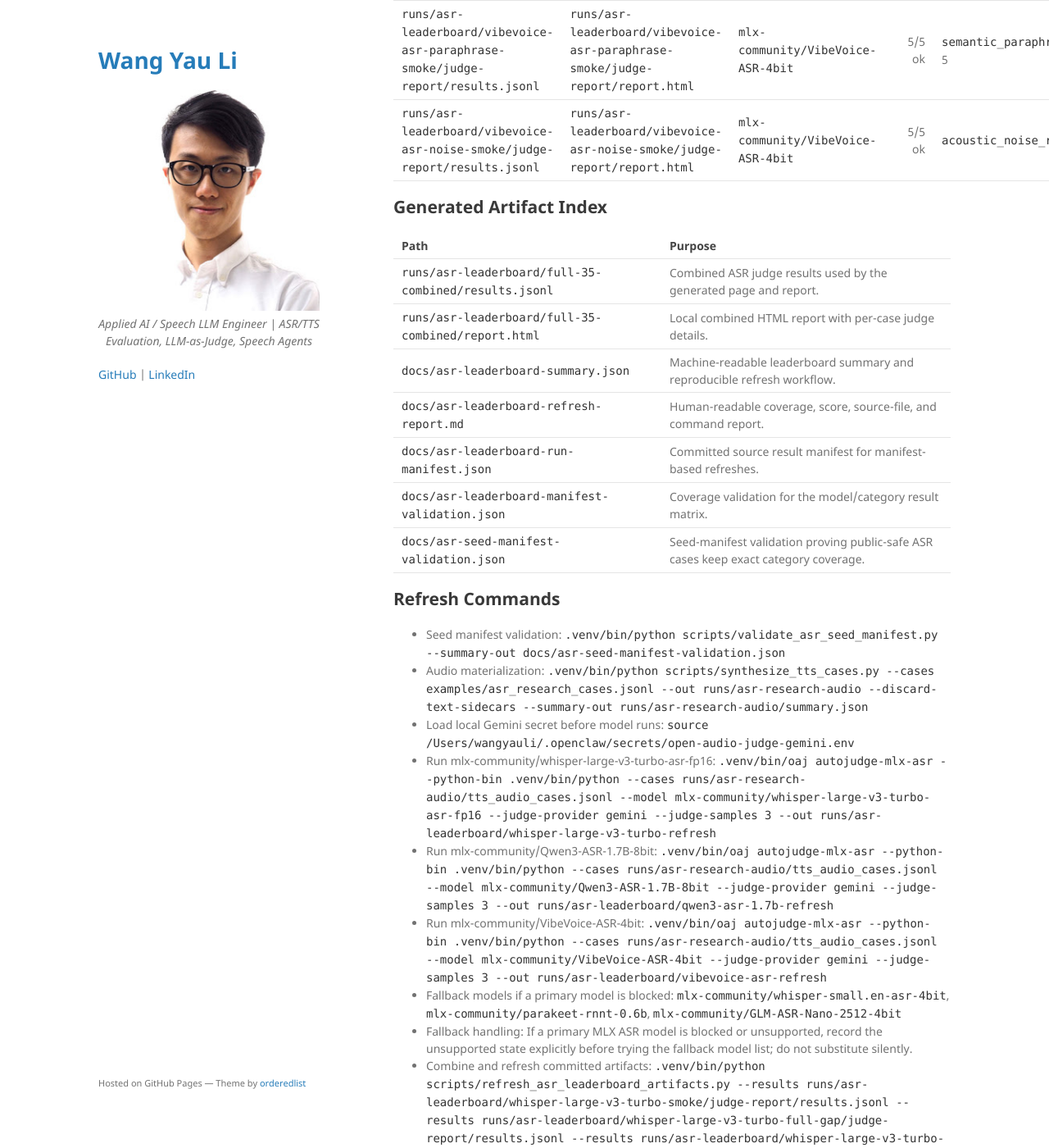
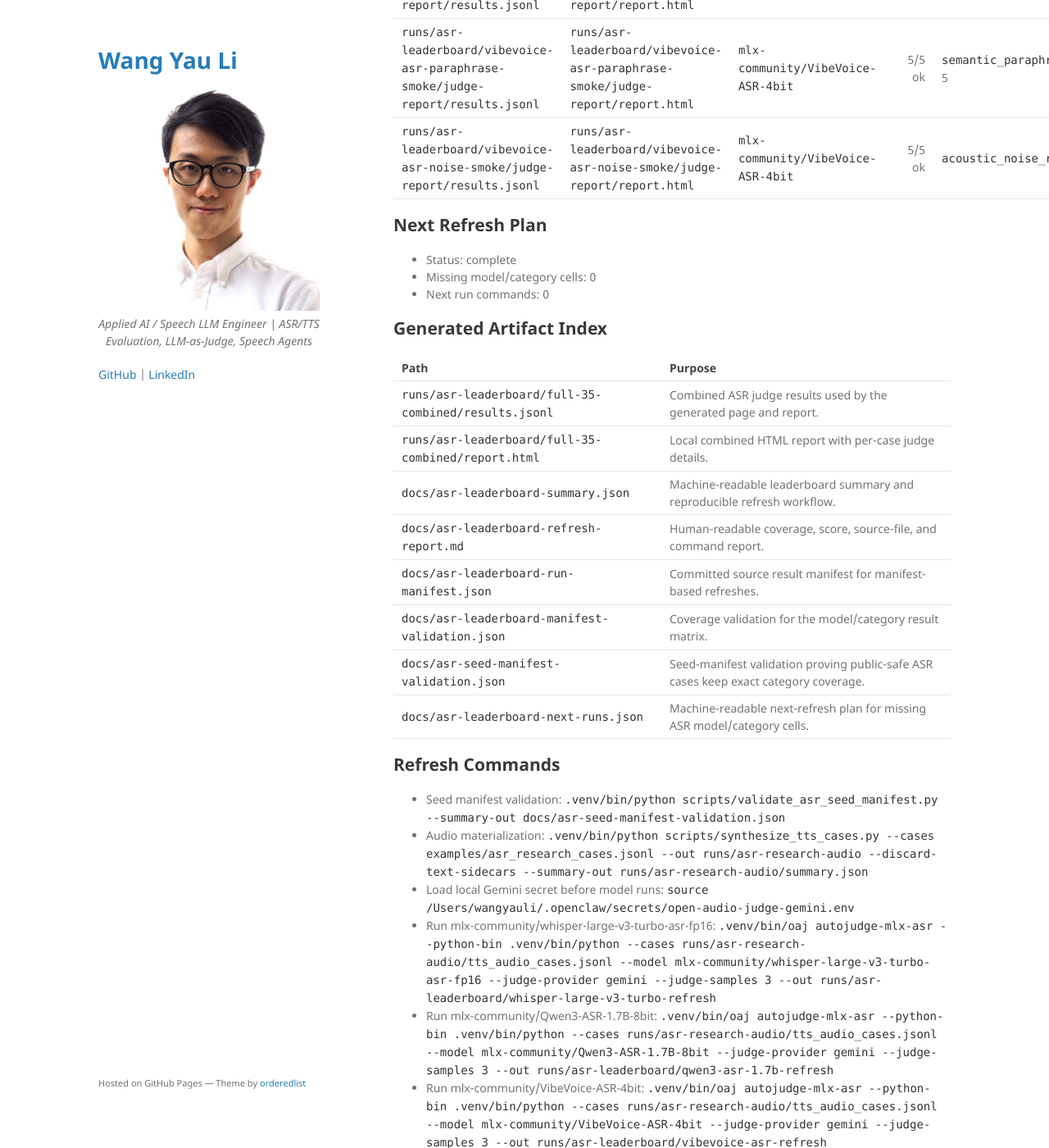
Before and after one commit to kennethli319/kennethli319.github.io, a Jekyll site: the page built from open-audio-judge/asr-leaderboard-refresh-report.md, in a window 1280 px wide and 1400 px high, scrolled down 4185 px. Shown: the whole window at 82% size. Built offline with Jekyll 4.4.1, drawn with Linux system fonts in a browser that asks for light colours; our own code applies the rules of GitHub Pages for plain Markdown files; some of the changed text lies outside the part shown.

Commit message:
Publish ASR next-refresh plan

```diff
--- a/open-audio-judge/asr-leaderboard-demo.html
+++ b/open-audio-judge/asr-leaderboard-demo.html
@@ -169,7 +169,7 @@
         <tr><td><code>mlx-community/whisper-large-v3-turbo-asr-fp16</code></td><td>5 cases, 94.8 avg, 4 accurate, 1 needs_review</td><td>5 cases, 92.0 avg, 4 accurate, 1 needs_review</td><td>5 cases, 93.4 avg, 4 accurate, 1 needs_review</td><td>5 cases, 90.6 avg, 4 accurate, 1 inaccurate</td><td>5 cases, 88.6 avg, 4 accurate, 1 inaccurate</td><td>5 cases, 97.6 avg, 5 accurate</td><td>5 cases, 96.6 avg, 5 accurate</td></tr>
       </tbody>
     </table>
-    <p class="muted">Total Gemini judge samples: 315. Refresh this block with <code>.venv/bin/python scripts/refresh_asr_leaderboard_artifacts.py</code> after rerunning the verified ASR model jobs. The combined local report is <code>runs/asr-leaderboard/full-35-combined/report.html</code> and the committed summary artifact is <code>docs/asr-leaderboard-summary.json</code>. The generated refresh report is <code>docs/asr-leaderboard-refresh-report.md</code>. The committed run manifest is <code>docs/asr-leaderboard-run-manifest.json</code>, with coverage validation in <code>docs/asr-leaderboard-manifest-validation.json</code> and seed-manifest validation in <code>docs/asr-seed-manifest-validation.json</code>; together they include the source result files, complete model/category matrix, and reproducible refresh workflow. Pass <code>--hosted-dir /path/to/kennethli319.github.io/open-audio-judge</code> to copy the same verified artifacts into the hosted Pages checkout.</p>
+    <p class="muted">Total Gemini judge samples: 315. Refresh this block with <code>.venv/bin/python scripts/refresh_asr_leaderboard_artifacts.py</code> after rerunning the verified ASR model jobs. The combined local report is <code>runs/asr-leaderboard/full-35-combined/report.html</code> and the committed summary artifact is <code>docs/asr-leaderboard-summary.json</code>. The generated refresh report is <code>docs/asr-leaderboard-refresh-report.md</code>. The committed run manifest is <code>docs/asr-leaderboard-run-manifest.json</code>, with coverage validation in <code>docs/asr-leaderboard-manifest-validation.json</code> and seed-manifest validation in <code>docs/asr-seed-manifest-validation.json</code>. The next-refresh plan is <code>docs/asr-leaderboard-next-runs.json</code>; together they include the source result files, complete model/category matrix, missing-cell guidance, and reproducible refresh workflow. Pass <code>--hosted-dir /path/to/kennethli319.github.io/open-audio-judge</code> to copy the same verified artifacts into the hosted Pages checkout.</p>
 
     <h2>Generated Refresh Workflow</h2>
     <p class="muted">These commands are generated from the same workflow metadata written to <code>docs/asr-leaderboard-summary.json</code> and <code>docs/asr-leaderboard-refresh-report.md</code>.</p>
@@ -208,6 +208,7 @@
         <tr><td><code>docs/asr-leaderboard-run-manifest.json</code></td><td>Committed source result manifest for manifest-based refreshes.</td></tr>
         <tr><td><code>docs/asr-leaderboard-manifest-validation.json</code></td><td>Coverage validation for the model/category result matrix.</td></tr>
         <tr><td><code>docs/asr-seed-manifest-validation.json</code></td><td>Seed-manifest validation proving public-safe ASR cases keep exact category coverage.</td></tr>
+        <tr><td><code>docs/asr-leaderboard-next-runs.json</code></td><td>Machine-readable next-refresh plan for missing ASR model/category cells.</td></tr>
       </tbody>
     </table>
 
--- a/open-audio-judge/asr-leaderboard-refresh-report.md
+++ b/open-audio-judge/asr-leaderboard-refresh-report.md
@@ -10,6 +10,7 @@ This generated report summarizes the verified ASR leaderboard artifact set.
 - Run manifest: `docs/asr-leaderboard-run-manifest.json`
 - Manifest validation: `docs/asr-leaderboard-manifest-validation.json`
 - Seed manifest validation: `docs/asr-seed-manifest-validation.json`
+- Next-refresh plan: `docs/asr-leaderboard-next-runs.json`
 - Total judged transcripts: 105
 - Models: 3
 - Categories: 7
@@ -87,6 +88,12 @@ This generated report summarizes the verified ASR leaderboard artifact set.
 | `runs/asr-leaderboard/vibevoice-asr-paraphrase-smoke/judge-report/results.jsonl` | `runs/asr-leaderboard/vibevoice-asr-paraphrase-smoke/judge-report/report.html` | `mlx-community/VibeVoice-ASR-4bit` | 5/5 ok | `semantic_paraphrase_preservation`: 5 | 15 | 98.4 | 5 accurate |
 | `runs/asr-leaderboard/vibevoice-asr-noise-smoke/judge-report/results.jsonl` | `runs/asr-leaderboard/vibevoice-asr-noise-smoke/judge-report/report.html` | `mlx-community/VibeVoice-ASR-4bit` | 5/5 ok | `acoustic_noise_robustness`: 5 | 15 | 92.8 | 4 accurate, 1 needs_review |
 
+## Next Refresh Plan
+
+- Status: complete
+- Missing model/category cells: 0
+- Next run commands: 0
+
 ## Generated Artifact Index
 
 | Path | Purpose |
@@ -98,6 +105,7 @@ This generated report summarizes the verified ASR leaderboard artifact set.
 | `docs/asr-leaderboard-run-manifest.json` | Committed source result manifest for manifest-based refreshes. |
 | `docs/asr-leaderboard-manifest-validation.json` | Coverage validation for the model/category result matrix. |
 | `docs/asr-seed-manifest-validation.json` | Seed-manifest validation proving public-safe ASR cases keep exact category coverage. |
+| `docs/asr-leaderboard-next-runs.json` | Machine-readable next-refresh plan for missing ASR model/category cells. |
 
 ## Refresh Commands
 
```
Also changed, not shown: open-audio-judge/asr-leaderboard-next-runs.json (added, +17 -0 lines), open-audio-judge/asr-leaderboard-summary.json (+22 -0 lines).
